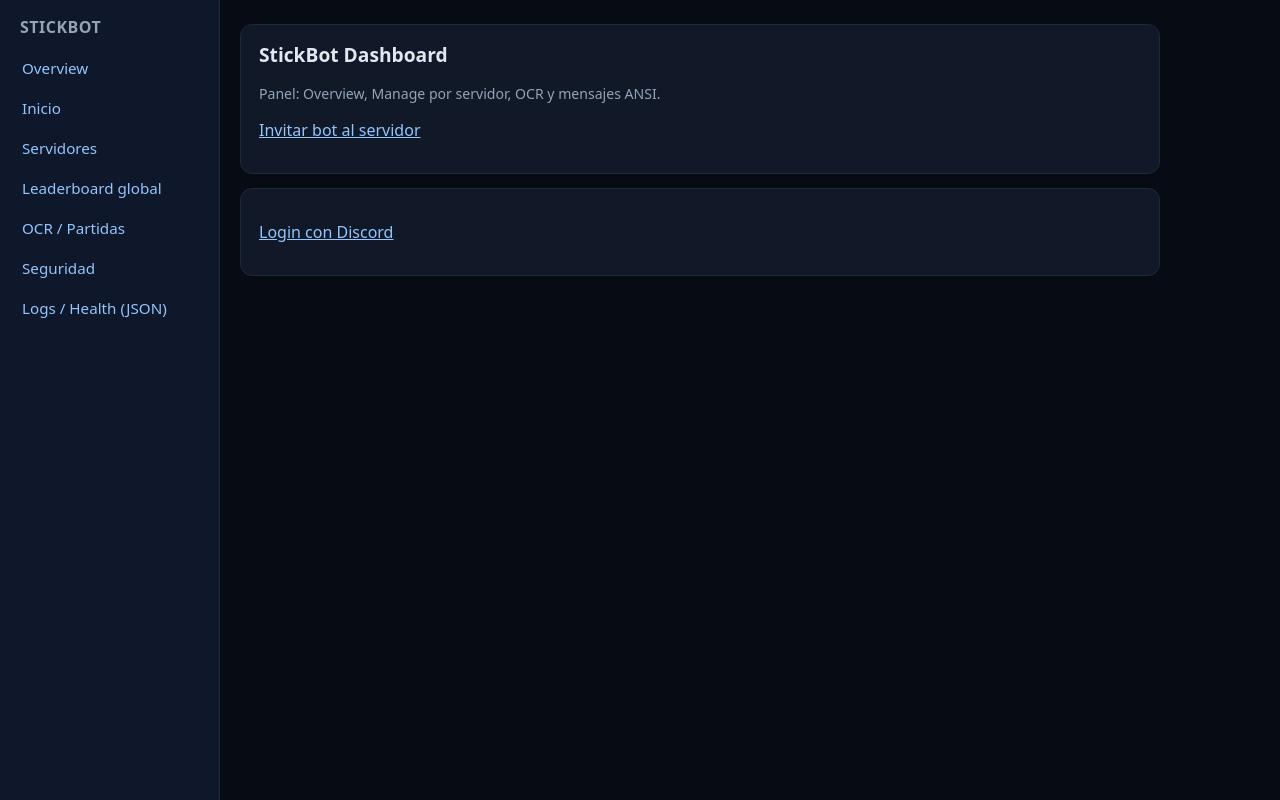
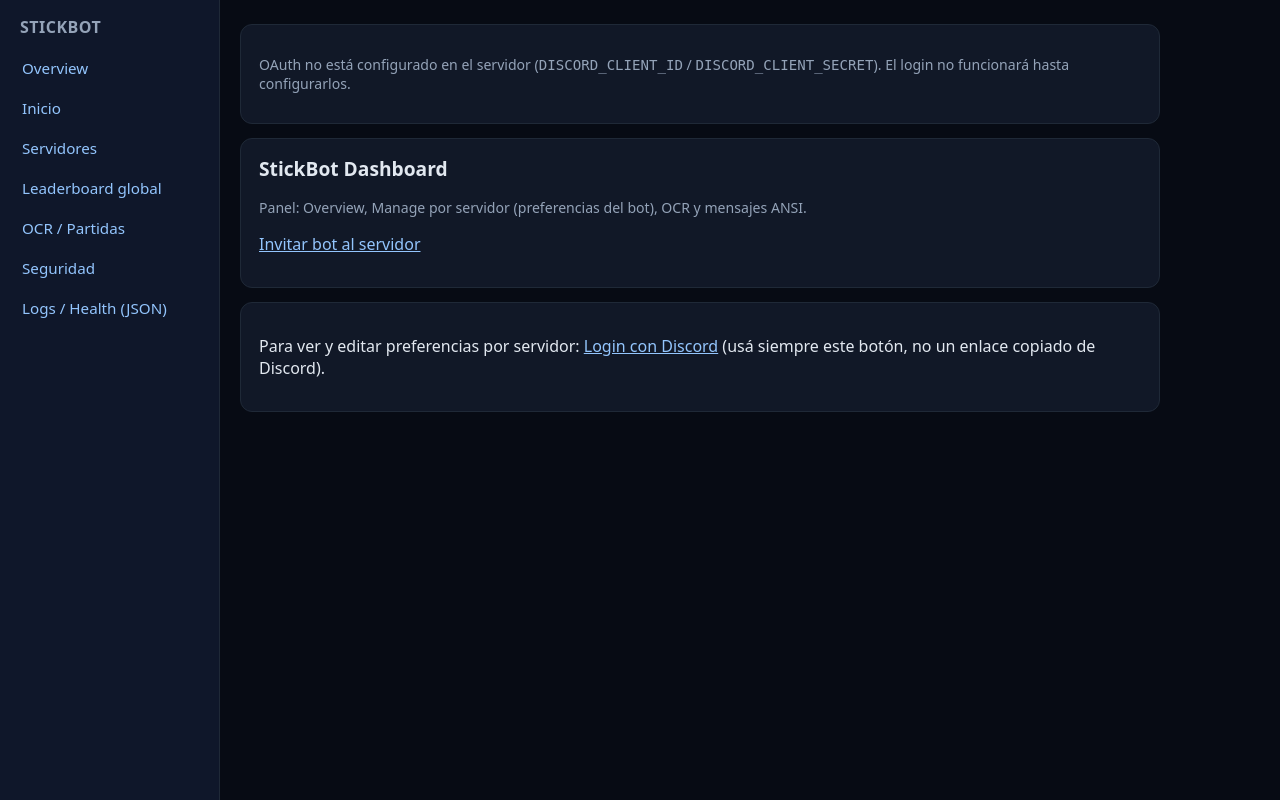
Before and after one commit to AlkaPrime12/stickbot, a FastAPI app: page / in a window 1280 px wide. Run offline with FastAPI, Linux system fonts and the light colour scheme.

Commit message:
fix(web): OAuth redirects, session cookies, DB init on startup
- Derive DISCORD_REDIRECT_URI from APP_BASE_URL when unset (Railway)
- Friendly redirects on OAuth errors; localhost-safe session cookies
- home.html: login troubleshooting and setup flow hints
- Run inicializar_db on web startup; resilient guild_player backfill
- COALESCE MMR in global leaderboard query

Co-authored-by: Cursor <cursoragent@cursor.com>

```diff
--- a/app/repositories/player_repository.py
+++ b/app/repositories/player_repository.py
@@ -137,7 +137,7 @@ class PlayerRepository:
                         WHEN gs.guild_id = '_legacy_' THEN 'Legacy'
                         ELSE COALESCE(NULLIF(TRIM(gc.guild_display_name), ''), gs.guild_id)
                     END AS gname,
-                    j.nombre_juego, gs.mmr
+                    j.nombre_juego, COALESCE(gs.mmr, 400.0) AS mmr
                 FROM guild_player_stats gs
                 JOIN jugadores j ON j.id_jugador = gs.discord_user_id
                 LEFT JOIN guild_config gc ON gc.guild_id = gs.guild_id
--- a/app/web/main.py
+++ b/app/web/main.py
@@ -1,6 +1,7 @@
 import os
 import secrets
-from urllib.parse import urlencode
+from contextlib import asynccontextmanager
+from urllib.parse import quote, urlencode
 
 import httpx
 from fastapi import FastAPI, Request, Form
@@ -18,13 +19,33 @@ from app.services.message_template_service import MessageTemplateService
 
 
 def _session_https_only() -> bool:
-    return os.getenv("SESSION_HTTPS_ONLY", "").lower() in ("1", "true", "yes") or os.getenv("ENV", "").lower() in (
-        "production",
-        "prod",
-    )
+    """
+    Cookies Secure: solo con HTTPS. En http://localhost NO usar Secure o el navegador no guarda sesión.
+    Forzar: SESSION_HTTPS_ONLY=1 en producción con URL https.
+    Desarrollo local: SESSION_ALLOW_HTTP_COOKIES=1 (por defecto activa si APP_BASE_URL es localhost).
+    """
+    if os.getenv("SESSION_ALLOW_HTTP_COOKIES", "").lower() in ("1", "true", "yes"):
+        return False
+    if os.getenv("SESSION_HTTPS_ONLY", "").lower() in ("1", "true", "yes"):
+        return True
+    if os.getenv("SESSION_HTTPS_ONLY", "").lower() in ("0", "false", "no"):
+        return False
+    base = (settings.app_base_url or "").lower()
+    if "localhost" in base or "127.0.0.1" in base:
+        return False
+    return os.getenv("ENV", "").lower() in ("production", "prod")
 
 
-app = FastAPI(title="StickBot Setup Panel")
+@asynccontextmanager
+async def _lifespan(app: FastAPI):
+    """Misma BD que el bot: crea tablas y migraciones al levantar el panel (Railway / Docker)."""
+    from database import inicializar_db
+
+    inicializar_db(settings.database_path)
+    yield
+
+
+app = FastAPI(title="StickBot Setup Panel", lifespan=_lifespan)
 app.add_middleware(
     SessionMiddleware,
     secret_key=settings.session_secret,
@@ -140,6 +161,7 @@ async def home(request: Request):
     request.session.pop("guilds", None)
     user = request.session.get("user")
     login_msg = request.query_params.get("login")
+    oauth_logged_in = bool(request.session.get("oauth_token"))
     return templates.TemplateResponse(
         name="home.html",
         context={
@@ -147,6 +169,11 @@ async def home(request: Request):
             "user": user,
             "invite_url": _bot_invite_url(),
             "session_expired": login_msg == "expired",
+            "login_error": login_msg if login_msg and login_msg not in ("expired",) else None,
+            "login_detail": request.query_params.get("detail", ""),
+            "oauth_logged_in": oauth_logged_in,
+            "redirect_uri_hint": settings.discord_redirect_uri,
+            "oauth_configured": bool(settings.discord_client_id and settings.discord_client_secret),
         },
         request=request,
     )
@@ -209,6 +236,8 @@ async def security_page(request: Request):
 
 @app.get("/auth/login")
 async def auth_login(request: Request):
+    if not settings.discord_client_id or not settings.discord_client_secret:
+        return RedirectResponse("/?login=no_oauth_config")
     state = secrets.token_urlsafe(24)
     request.session["oauth_state"] = state
     params = urlencode(
@@ -225,33 +254,53 @@ async def auth_login(request: Request):
 
 
 @app.get("/auth/callback")
-async def auth_callback(request: Request, code: str, state: str):
-    if state != request.session.get("oauth_state"):
-        return JSONResponse({"error": "invalid_oauth_state"}, status_code=400)
+async def auth_callback(
+    request: Request,
+    code: str | None = None,
+    state: str | None = None,
+    error: str | None = None,
+    error_description: str | None = None,
+):
+    if error:
+        detail = (error_description or error)[:300]
+        return RedirectResponse(f"/?login=discord_error&detail={quote(detail)}")
+    if not code:
+        return RedirectResponse("/?login=missing_code")
+    if not state or state != request.session.get("oauth_state"):
+        # Links guardados de Discord tienen un state viejo; siempre entrar desde "Login" en esta web.
+        return RedirectResponse("/?login=bad_state")
 
-    async with httpx.AsyncClient(timeout=20) as client:
-        token_resp = await client.post(
-            "https://discord.com/api/oauth2/token",
-            data={
-                "client_id": settings.discord_client_id,
-                "client_secret": settings.discord_client_secret,
-                "grant_type": "authorization_code",
-                "code": code,
-                "redirect_uri": settings.discord_redirect_uri,
-            },
-            headers={"Content-Type": "application/x-www-form-urlencoded"},
-        )
-        token_resp.raise_for_status()
-        token = token_resp.json()["access_token"]
+    try:
+        async with httpx.AsyncClient(timeout=20) as client:
+            token_resp = await client.post(
+                "https://discord.com/api/oauth2/token",
+                data={
+                    "client_id": settings.discord_client_id,
+                    "client_secret": settings.discord_client_secret,
+                    "grant_type": "authorization_code",
+                    "code": code,
+                    "redirect_uri": settings.discord_redirect_uri,
+                },
+                headers={"Content-Type": "application/x-www-form-urlencoded"},
+            )
+            token_resp.raise_for_status()
+            token = token_resp.json()["access_token"]
 
-        user_resp = await client.get("https://discord.com/api/users/@me", headers={"Authorization": f"Bearer {token}"})
-        guilds_resp = await client.get("https://discord.com/api/users/@me/guilds", headers={"Authorization": f"Bearer {token}"})
-        user_resp.raise_for_status()
-        guilds_resp.raise_for_status()
+            user_resp = await client.get(
+                "https://discord.com/api/users/@me",
+                headers={"Authorization": f"Bearer {token}"},
+            )
+            guilds_resp = await client.get(
+                "https://discord.com/api/users/@me/guilds",
+                headers={"Authorization": f"Bearer {token}"},
+            )
+            user_resp.raise_for_status()
+            guilds_resp.raise_for_status()
+    except Exception:
+        return RedirectResponse("/?login=token_exchange_failed")
 
     request.session["oauth_token"] = token
     request.session["user"] = user_resp.json()
-    # No guardar guilds en la sesión: la cookie tiene ~4KB y la lista ROMPE el límite.
     request.session.pop("guilds", None)
     return RedirectResponse("/setup")
 
--- a/app/web/templates/home.html
+++ b/app/web/templates/home.html
@@ -7,17 +7,46 @@
   <p><a href="/auth/login">Login con Discord</a></p>
 </div>
 {% endif %}
+{% if login_error %}
+<div class="card" style="border-color:#b45309;background:#1c1917">
+  {% if login_error == 'bad_state' %}
+  <p><strong>El enlace de Discord expiró o no coincide con esta pestaña.</strong> No uses un enlace guardado: hacé clic en <a href="/auth/login">Login con Discord</a> desde esta página.</p>
+  {% elif login_error == 'token_exchange_failed' %}
+  <p><strong>No se pudo completar el login con Discord.</strong> Revisá <code>DISCORD_CLIENT_SECRET</code>, <code>DISCORD_REDIRECT_URI</code> (debe coincidir exacto en el Portal de Discord con este redirect: <code>{{ redirect_uri_hint }}</code>) y que el servidor web esté en la misma URL base.</p>
+  <p><a href="/auth/login">Reintentar Login con Discord</a></p>
+  {% elif login_error == 'missing_code' %}
+  <p><strong>Faltó el código de autorización.</strong> Empezá de nuevo con <a href="/auth/login">Login con Discord</a>.</p>
+  {% elif login_error == 'no_oauth_config' %}
+  <p><strong>Faltan credenciales OAuth en el servidor.</strong> Configurá <code>DISCORD_CLIENT_ID</code> y <code>DISCORD_CLIENT_SECRET</code> en el entorno.</p>
+  {% elif login_error == 'discord_error' %}
+  <p><strong>Discord rechazó o canceló el acceso.</strong> {% if login_detail %}<span class="muted">{{ login_detail }}</span>{% endif %}</p>
+  <p><a href="/auth/login">Login con Discord</a></p>
+  {% else %}
+  <p><strong>Problema al iniciar sesión.</strong> Código: {{ login_error }} {% if login_detail %}— {{ login_detail }}{% endif %}</p>
+  <p><a href="/auth/login">Login con Discord</a></p>
+  {% endif %}
+</div>
+{% endif %}
+{% if not oauth_configured %}
+<div class="card muted">
+  <p>OAuth no está configurado en el servidor (<code>DISCORD_CLIENT_ID</code> / <code>DISCORD_CLIENT_SECRET</code>). El login no funcionará hasta configurarlos.</p>
+</div>
+{% endif %}
 <div class="card">
   <h2>StickBot Dashboard</h2>
-  <p class="muted">Panel: Overview, Manage por servidor, OCR y mensajes ANSI.</p>
+  <p class="muted">Panel: Overview, Manage por servidor (preferencias del bot), OCR y mensajes ANSI.</p>
   <p><a href="{{ invite_url }}">Invitar bot al servidor</a></p>
 </div>
 {% if user %}
   <div class="card">
     <p>Conectado como <strong>{{ user.username }}</strong></p>
+    <p class="muted">Pasos: <strong><a href="/setup">Servidores</a></strong> → elegí un guild → <strong>Manage</strong> (todas las preferencias por servidor).</p>
     <p><a href="/overview">Overview</a> · <a href="/leaderboard">Leaderboard global</a> · <a href="/setup">Servidores / Manage</a></p>
+    {% if oauth_logged_in %}
+    <p class="muted small">Sesión OAuth activa; si no ves servidores en /setup, necesitás permisos de administrador en un servidor donde esté el bot.</p>
+    {% endif %}
   </div>
 {% else %}
-  <div class="card"><p><a href="/auth/login">Login con Discord</a></p></div>
+  <div class="card"><p>Para ver y editar preferencias por servidor: <a href="/auth/login">Login con Discord</a> (usá siempre este botón, no un enlace copiado de Discord).</p></div>
 {% endif %}
 {% endblock %}
```
Also changed, not shown: app/config.py (+13 -1 lines), app/db_migrations.py (+8 -2 lines), database.py (+5 -2 lines).
